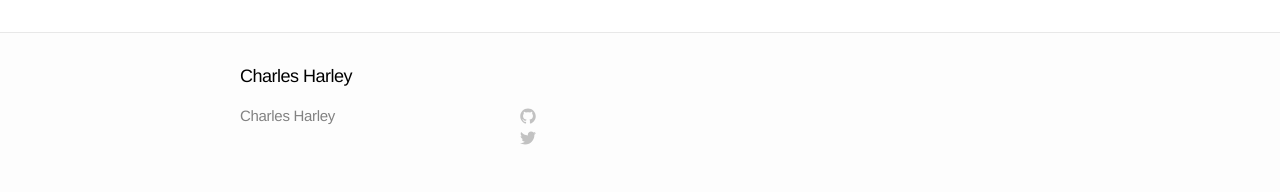
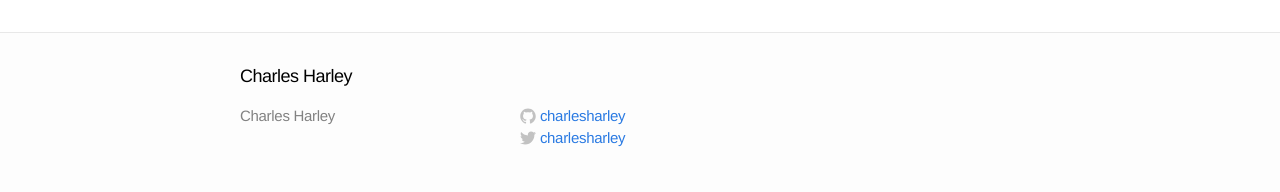
Before and after one commit to CharlesHarley/CharlesHarley.github.io, a Jekyll site: the page built from index.html, in a window 1280 px wide. Shown: the part 1356-1548 px from the top of the page. Built offline with Jekyll 4.4.1, drawn with Linux system fonts in a browser that asks for light colours.

Commit message:
Set site username
Fixes broken GitHub and Twitter footer links

```diff
--- a/_config.yml
+++ b/_config.yml
@@ -5,6 +5,7 @@
 baseurl: ""
 url: "http://charlesharley.com"
 timezone: Europe/London
+username: charlesharley
 
 # Build settings
 markdown: kramdown
```
